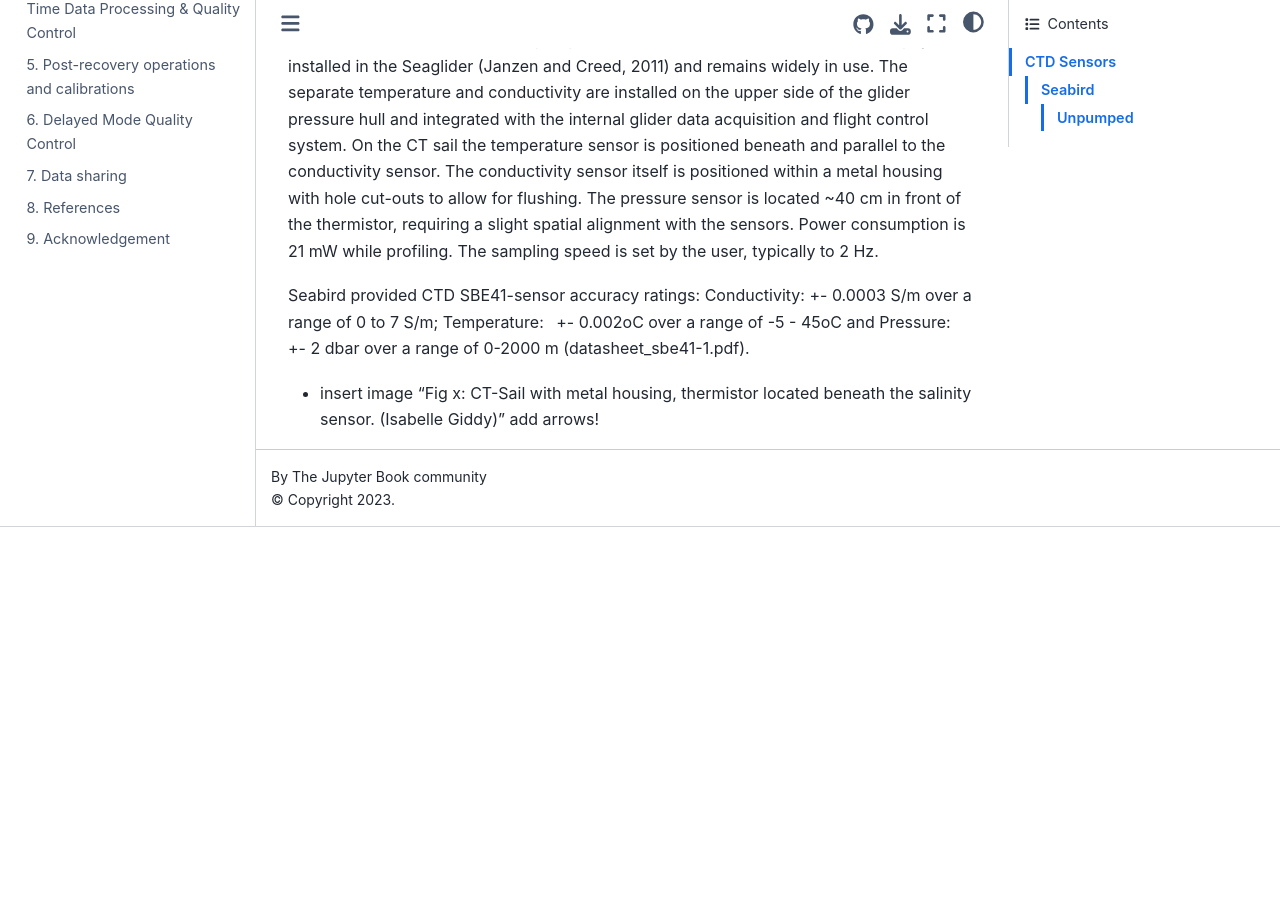
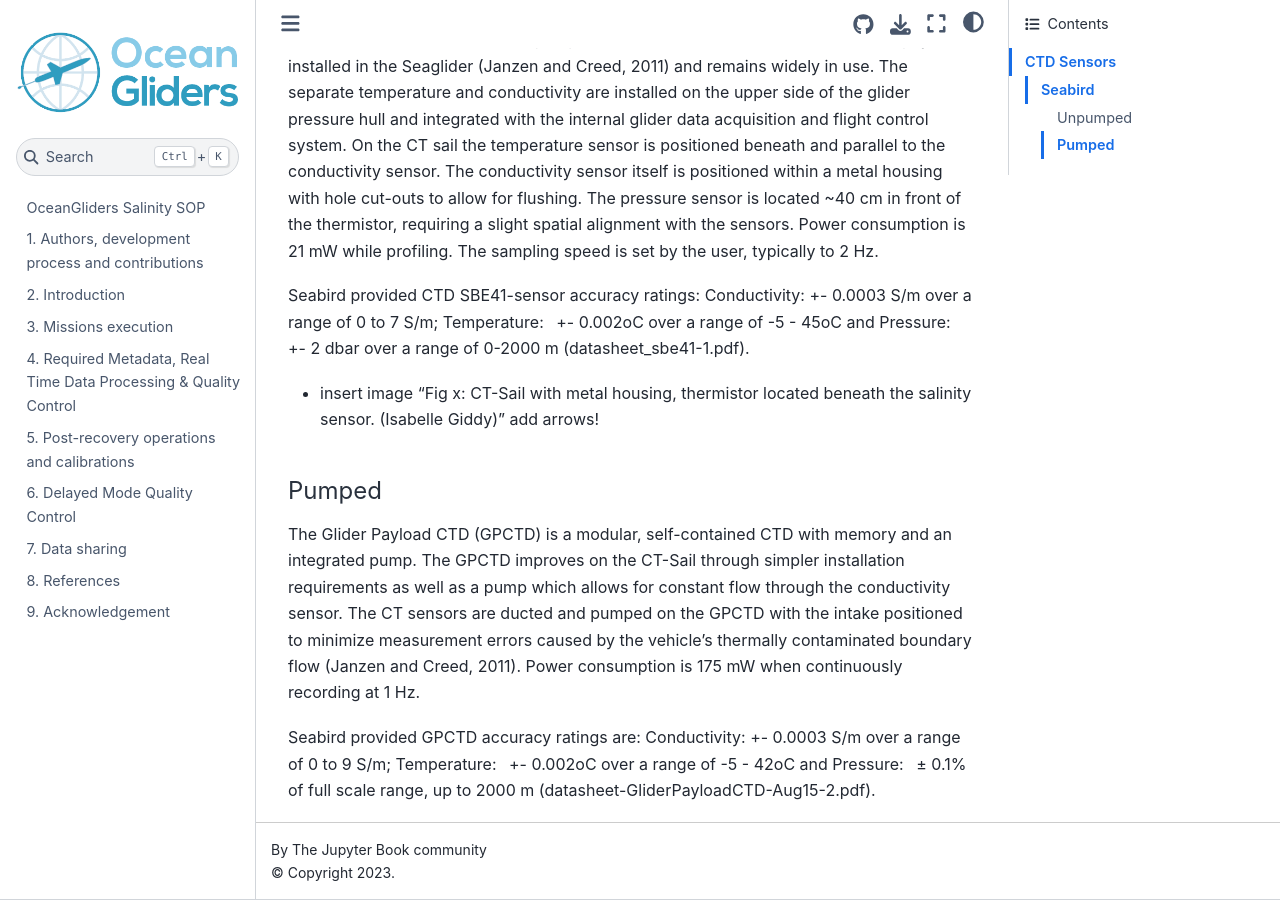
Before and after one commit to OceanGlidersCommunity/Salinity_SOP, a Jupyter Book: the page built from sections/salinity_sensors_integration.md, in a window 1280 px wide and 900 px high, scrolled down 740 px. Built offline with Jupyter Book 1.0.4 settings and Sphinx 7.4.7 and the Sphinx Book theme 1.1.4, drawn with Linux system fonts in a browser that asks for light colours; pages that are not in the unit, such as notebooks, are missing from menus; before the commit the page ends 1267 px from its top, so only the background shows below that.

Commit message:
Update salinity_sensors_integration.md

```diff
--- a/sections/salinity_sensors_integration.md
+++ b/sections/salinity_sensors_integration.md
@@ -22,3 +22,11 @@ The sampling speed is set by the user, typically to 2 Hz.
 Seabird provided CTD SBE41-sensor accuracy ratings: Conductivity: +- 0.0003 S/m over a range of 0 to 7 S/m; Temperature:  +- 0.002oC over a range of -5 - 45oC and Pressure:  +- 2 dbar over a range of 0-2000 m (datasheet_sbe41-1.pdf).
 
 - insert image "Fig x: CT-Sail with metal housing, thermistor located beneath the salinity sensor. (Isabelle Giddy)" add arrows!
+
+#### Pumped
+The Glider Payload CTD (GPCTD) is a modular, self-contained CTD with memory and an integrated pump.
+The GPCTD improves on the CT-Sail through simpler installation requirements as well as a pump which allows for constant flow through the conductivity sensor.
+The CT sensors are ducted and pumped on the GPCTD with the intake positioned to minimize measurement errors caused by the vehicle’s thermally contaminated boundary flow (Janzen and Creed, 2011).
+Power consumption is 175 mW when continuously recording at 1 Hz.
+
+Seabird provided GPCTD accuracy ratings are: Conductivity: +- 0.0003 S/m over a range of 0 to 9 S/m; Temperature:  +- 0.002oC over a range of -5 - 42oC and Pressure:  ± 0.1% of full scale range, up to 2000 m (datasheet-GliderPayloadCTD-Aug15-2.pdf).
```
